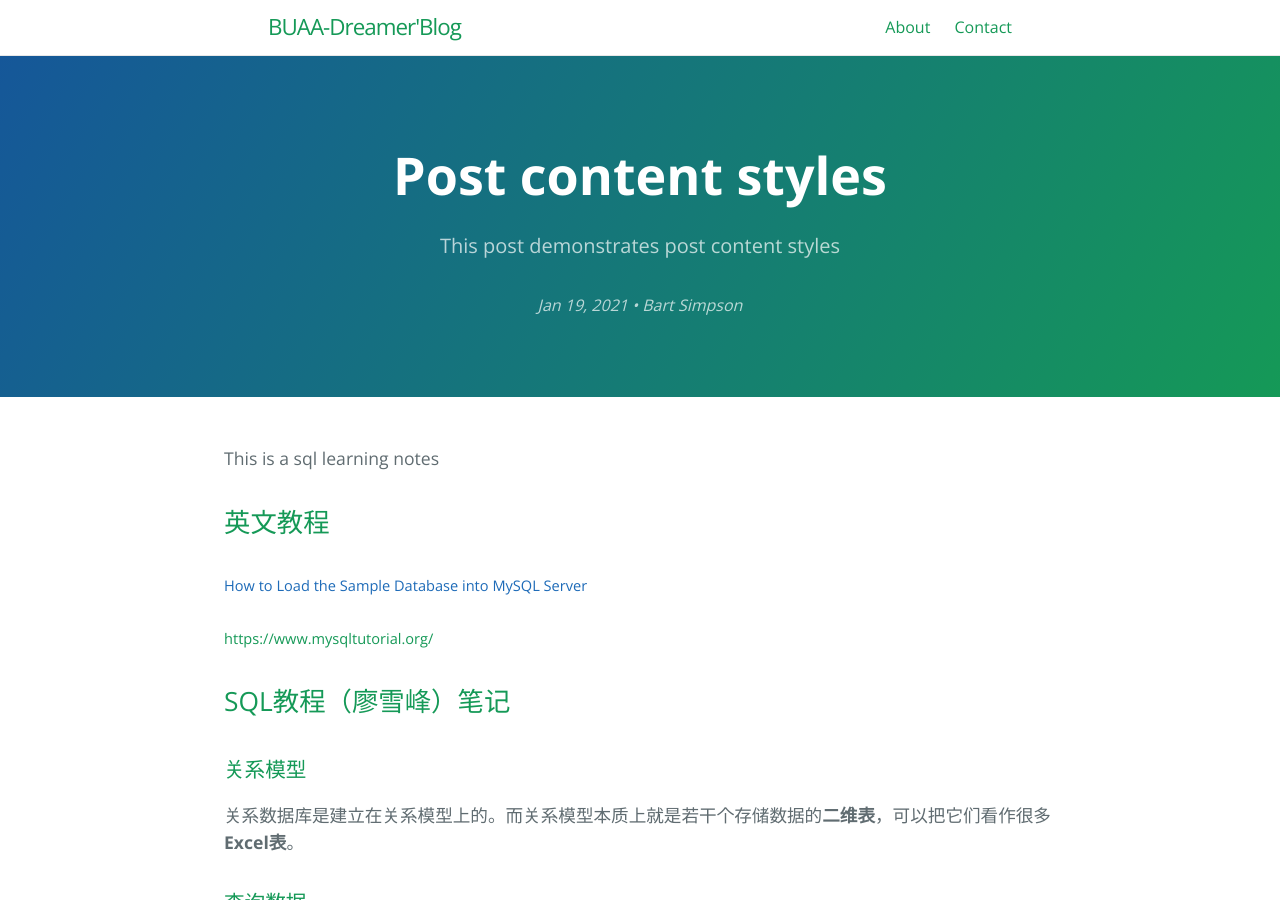
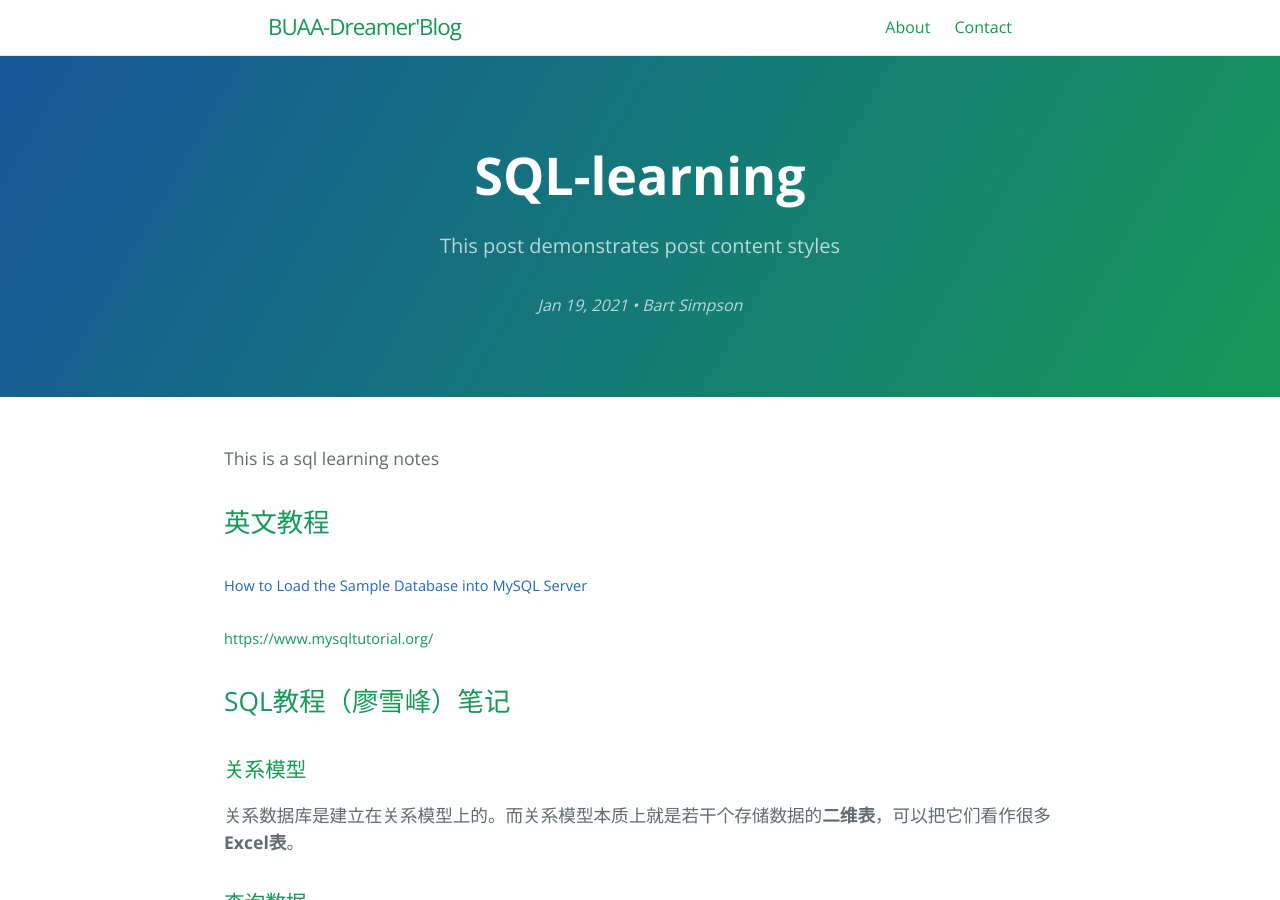
Before and after one commit to BUAADreamer/BUAADreamer-blog-hello, a Jekyll site: the page built from _posts/2021-01-19-sql-learn.md, in a window 1280 px wide and 900 px high. Built offline with Jekyll 4.4.1, drawn with Linux system fonts in a browser that asks for light colours.

Commit message:
Update 2021-01-19-sql-learn.md

```diff
--- a/_posts/2021-01-19-sql-learn.md
+++ b/_posts/2021-01-19-sql-learn.md
@@ -1,6 +1,6 @@
 ---
 layout: post
-title: "Post content styles"
+title: "SQL-learning"
 tagline: "This post demonstrates post content styles"
 categories: junk
 image: /thumbnail-mobile.png
```
